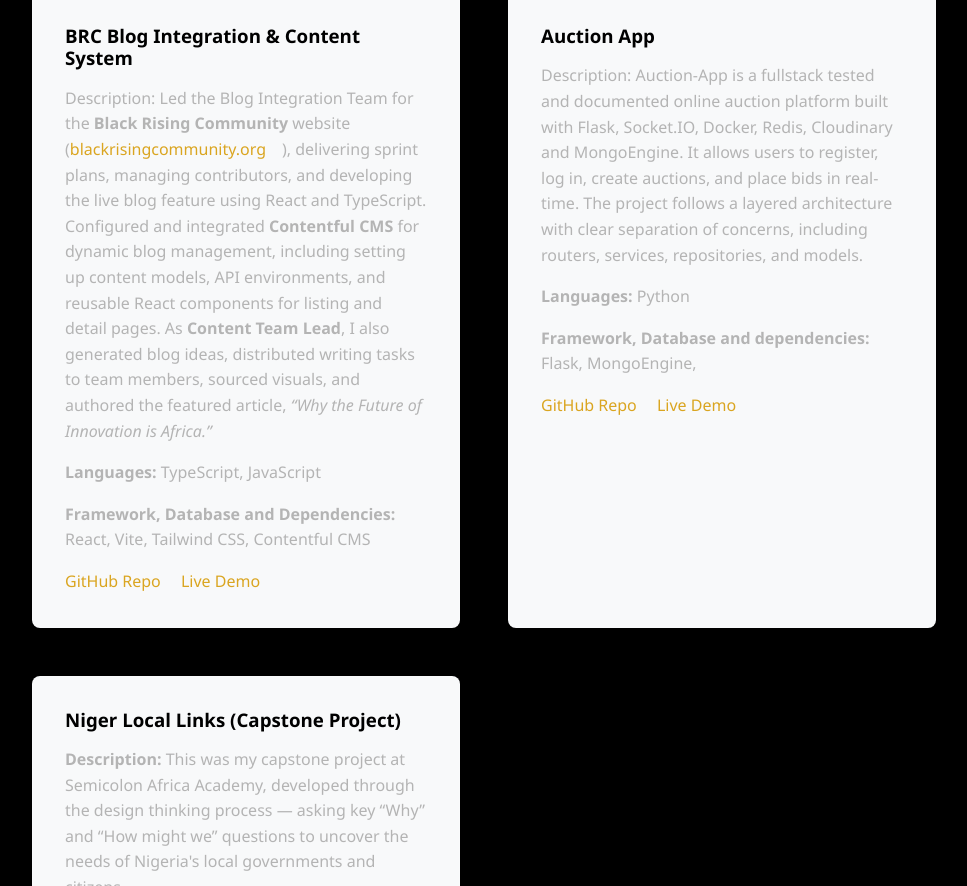
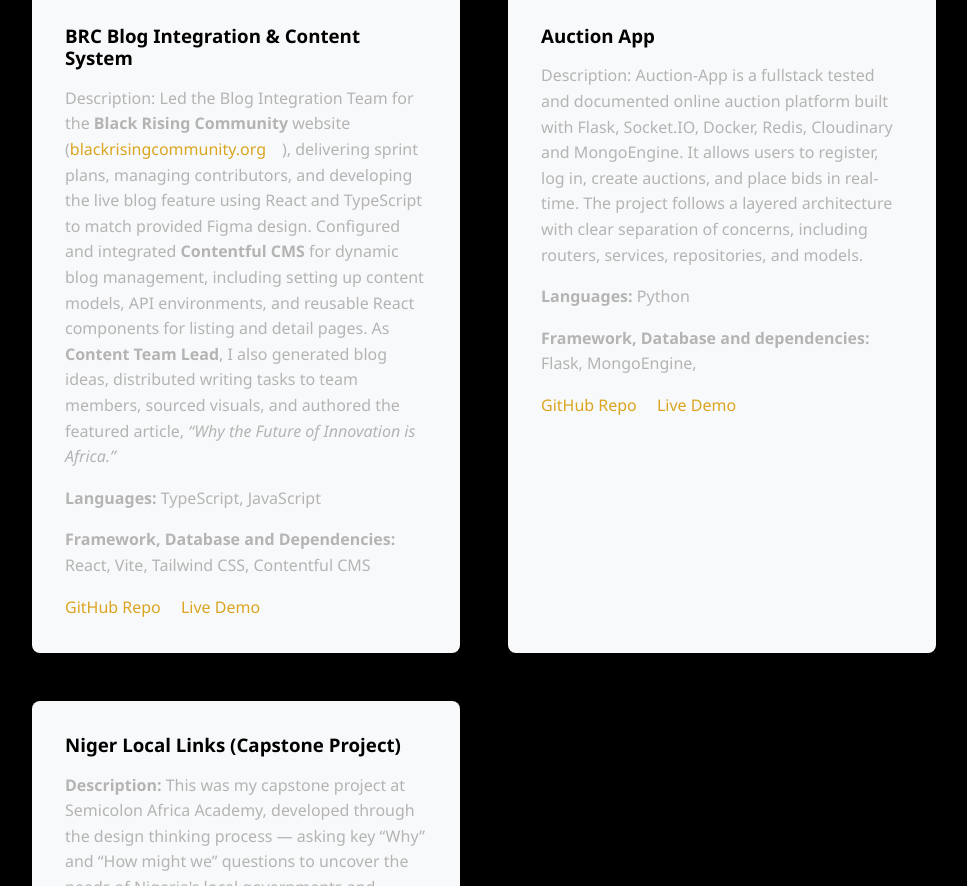
Before and after one commit to mercybabayemi/Portfolio, a website built with Vite: page index.html in a window 1280 px wide. Shown: the part 2840-3726 px from the top of the page, without its empty margins (156-1123 px from the left). Built offline with nearby package versions, Linux system fonts and the light colour scheme; some packages are replaced by stand-ins of ours; no server answers; files whose address does not match are found by name.

Commit message:
edited project section

```diff
--- a/index.html
+++ b/index.html
@@ -135,7 +135,7 @@
                     <p>
                         Description: Led the Blog Integration Team for the <strong>Black Rising Community</strong> website
                         (<a href="https://blackrisingcommunity.org" target="_blank">blackrisingcommunity.org</a>),
-                        delivering sprint plans, managing contributors, and developing the live blog feature using React and TypeScript.
+                        delivering sprint plans, managing contributors, and developing the live blog feature using React and TypeScript to match provided Figma design.
                         Configured and integrated <strong>Contentful CMS</strong> for dynamic blog management,
                         including setting up content models, API environments, and reusable React components for listing and detail pages.
                         As <strong>Content Team Lead</strong>, I also generated blog ideas, distributed writing tasks to team members, sourced visuals,
```
